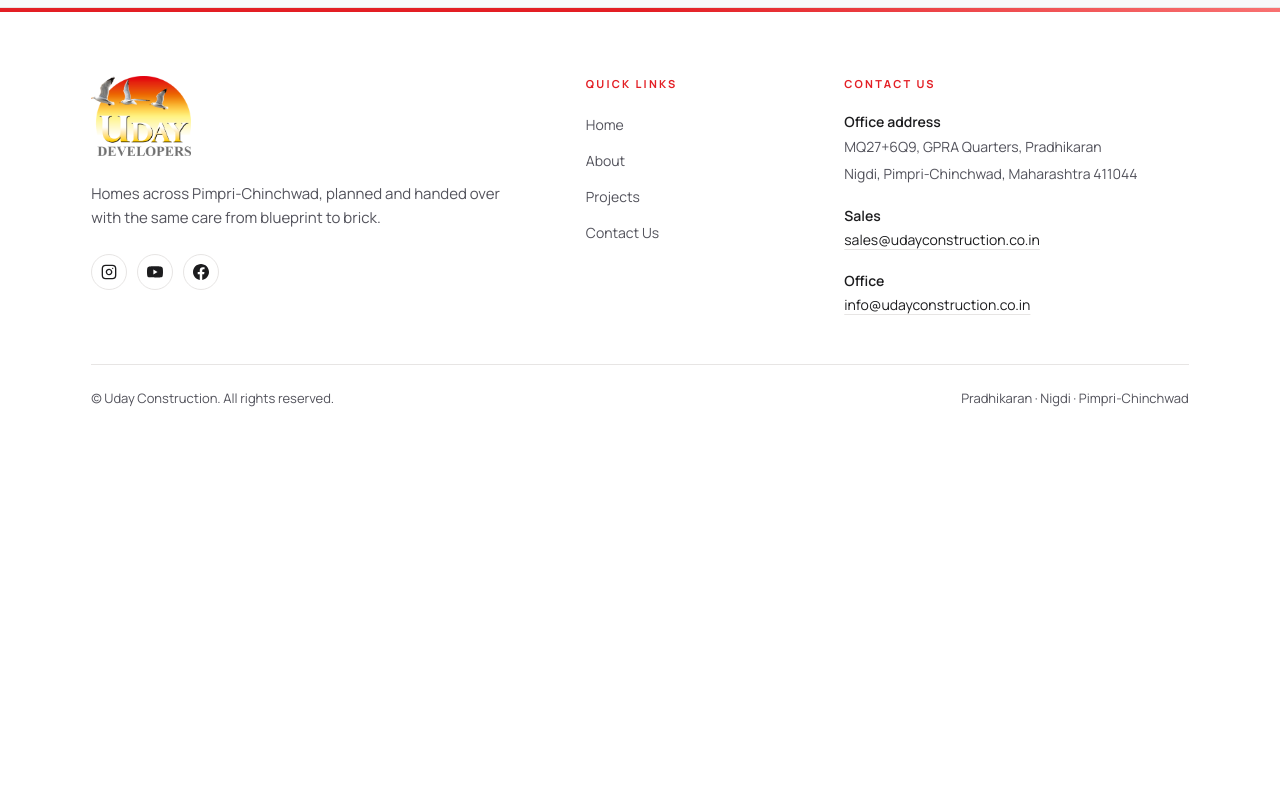
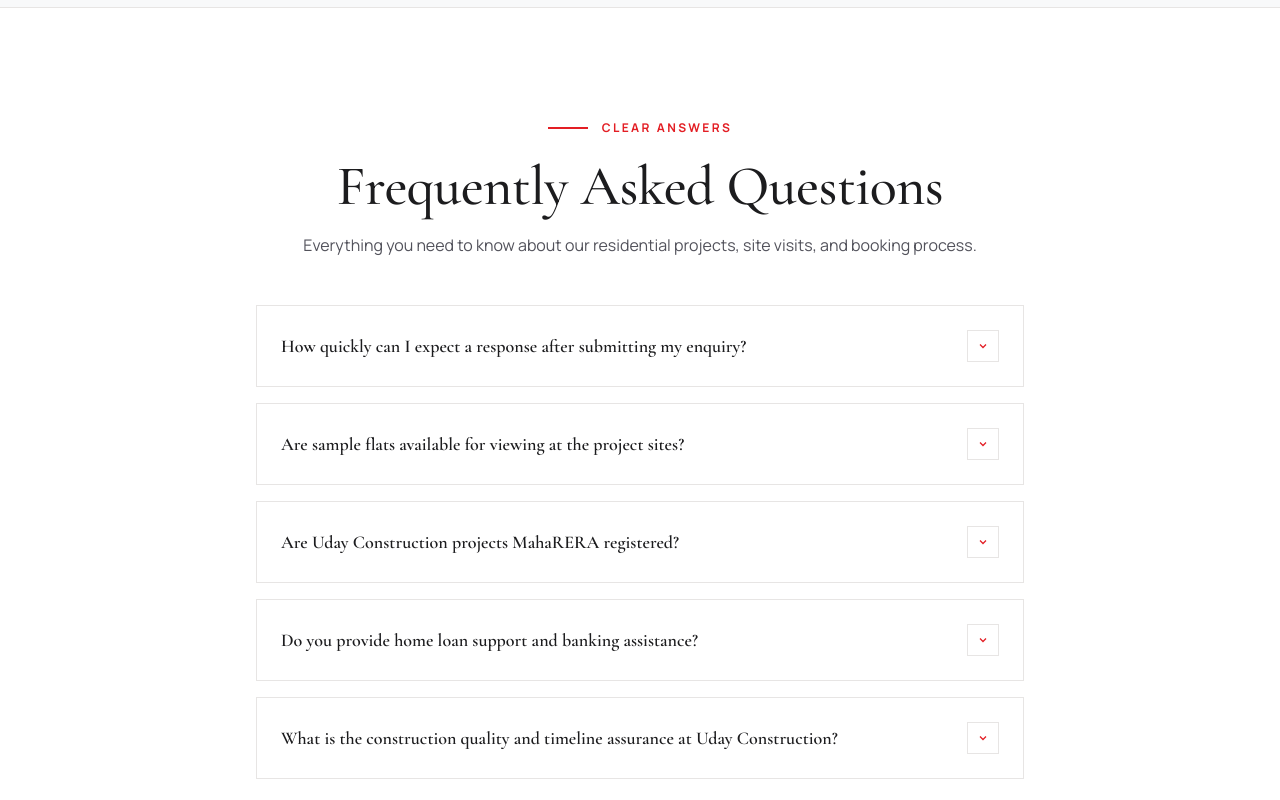
Before and after one commit to maheshmindfull-tech/uday-construction, a React (Vite) app: page / in a window 1280 px wide. Shown: the part 6680-7480 px from the top of the page. Before the commit the page ends 7112 px from the top, so only its background shows below. Built offline with nearby package versions, Linux system fonts and the light colour scheme.

Commit message:
Move Frequently Asked Questions section to bottom of Home page from Contact page

```diff
--- /dev/null
+++ b/src/components/FAQ.jsx
@@ -0,0 +1,88 @@
+import { useState } from 'react'
+import Reveal from './Reveal'
+
+const FAQS = [
+  {
+    question: 'How quickly can I expect a response after submitting my enquiry?',
+    answer:
+      'Our dedicated property advisor will review your preferences and get in touch with you within one to two working hours (during business hours from 9:30 AM to 7:00 PM).',
+  },
+  {
+    question: 'Are sample flats available for viewing at the project sites?',
+    answer:
+      'Yes, fully furnished show residences are open for walk-throughs at our ongoing projects including Uday Emerald Park in Punawale and Uday Royal Park in Kiwale. We recommend scheduling a slot in advance for a private guided tour.',
+  },
+  {
+    question: 'Are Uday Construction projects MahaRERA registered?',
+    answer:
+      'All ongoing and delivered developments strictly comply with MahaRERA regulations and local development authorities. RERA registration numbers and verified documentation are provided for every unit.',
+  },
+  {
+    question: 'Do you provide home loan support and banking assistance?',
+    answer:
+      'Yes, all our projects have tie-ups with leading nationalized and private financial institutions including SBI, HDFC, ICICI, and Axis Bank for swift loan approvals and competitive interest rates.',
+  },
+  {
+    question: 'What is the construction quality and timeline assurance at Uday Construction?',
+    answer:
+      'With over 35 years of engineering legacy and 10M+ sq.ft. developed across Pune and PCMC, we ensure earthquake-resistant RCC frame structures, branded fittings, and strict adherence to project handover schedules.',
+  },
+]
+
+export default function FAQ() {
+  const [openFaq, setOpenFaq] = useState(null)
+
+  return (
+    <section aria-label="Frequently Asked Questions" className="w-full bg-white border-t border-line py-20 md:py-28">
+      <div className="mx-auto max-w-site px-5 md:px-10">
+        <div className="mx-auto max-w-3xl text-center">
+          <Reveal>
+            <div className="eyebrow justify-center text-sun">Clear Answers</div>
+            <h2 className="section-title mt-5">Frequently Asked Questions</h2>
+            <p className="mt-4 text-base text-body">
+              Everything you need to know about our residential projects, site visits, and booking process.
+            </p>
+          </Reveal>
+        </div>
+
+        <div className="mx-auto mt-12 max-w-3xl space-y-4">
+          {FAQS.map((faq, index) => {
+            const isOpen = openFaq === index
+            return (
+              <div
+                key={faq.question}
+                className="border border-line bg-white transition-colors duration-200"
+              >
+                <button
+                  type="button"
+                  onClick={() => setOpenFaq(isOpen ? null : index)}
+                  className="flex w-full items-center justify-between p-6 text-left"
+                  aria-expanded={isOpen}
+                >
+                  <span className="text-base font-semibold text-ink sm:text-lg pr-4 font-display">
+                    {faq.question}
+                  </span>
+                  <span
+                    className={`flex h-8 w-8 flex-shrink-0 items-center justify-center border border-line bg-cream text-sun transition-transform duration-300 ${
+                      isOpen ? 'rotate-180' : ''
+                    }`}
+                  >
+                    <svg width="12" height="12" viewBox="0 0 24 24" fill="none" stroke="currentColor" strokeWidth="2.5">
+                      <path d="M6 9l6 6 6-6" />
+                    </svg>
+                  </span>
+                </button>
+
+                {isOpen && (
+                  <div className="border-t border-line/60 px-6 pb-6 pt-3 text-sm leading-relaxed text-body">
+                    {faq.answer}
+                  </div>
+                )}
+              </div>
+            )
+          })}
+        </div>
+      </div>
+    </section>
+  )
+}
--- a/src/pages/ContactPage.jsx
+++ b/src/pages/ContactPage.jsx
@@ -10,33 +10,11 @@ const inputClass =
 const labelClass = 'block text-[11px] font-bold uppercase tracking-[0.16em] text-body'
 
 
-const FAQS = [
-  {
-    question: 'How quickly can I expect a response after submitting my enquiry?',
-    answer:
-      'Our dedicated property advisor will review your preferences and get in touch with you within one to two working hours (during business hours from 9:30 AM to 7:00 PM).',
-  },
-  {
-    question: 'Are sample flats available for viewing at the project sites?',
-    answer:
-      'Yes, fully furnished show residences are open for walk-throughs at our ongoing projects including Uday Emerald Park in Punawale and Uday Royal Park in Kiwale. We recommend scheduling a slot in advance for a private guided tour.',
-  },
-  {
-    question: 'Are Uday Construction projects MahaRERA registered?',
-    answer:
-      'All ongoing and delivered developments strictly comply with MahaRERA regulations and local development authorities. RERA registration numbers and verified documentation are provided for every unit.',
-  },
-  {
-    question: 'Do you provide home loan support and banking assistance?',
-    answer:
-      'Yes, all our projects have tie-ups with leading nationalized and private financial institutions including SBI, HDFC, ICICI, and Axis Bank for swift loan approvals and competitive interest rates.',
-  },
-]
 
 export default function ContactPage() {
   const [formStatus, setFormStatus] = useState('idle')
   const [referenceId, setReferenceId] = useState('')
-  const [openFaq, setOpenFaq] = useState(null)
+
   const [sendWhatsApp, setSendWhatsApp] = useState(true)
 
   useEffect(() => {
@@ -479,53 +457,6 @@ export default function ContactPage() {
           </div>
         </div>
       </section>
-
-      {/* Frequently Asked Questions */}
-      <section aria-label="Frequently Asked Questions" className="mx-auto max-w-site px-5 py-20 md:px-10 md:py-28">
-        <div className="mx-auto max-w-3xl text-center">
-          <Reveal>
-            <div className="eyebrow justify-center text-sun">Clear Answers</div>
-            <h2 className="section-title mt-5">Frequently Asked Questions</h2>
-            <p className="mt-4 text-base text-body">
-              Everything you need to know before visiting our sites or reserving your home.
-            </p>
-          </Reveal>
-        </div>
-
-        <div className="mx-auto mt-12 max-w-3xl space-y-4">
-          {FAQS.map((faq, index) => {
-            const isOpen = openFaq === index
-            return (
-              <div
-                key={faq.question}
-                className="border border-line bg-white transition-colors duration-200"
-              >
-                <button
-                  type="button"
-                  onClick={() => setOpenFaq(isOpen ? null : index)}
-                  className="flex w-full items-center justify-between p-6 text-left"
-                  aria-expanded={isOpen}
-                >
-                  <span className="text-base font-semibold text-ink sm:text-lg pr-4 font-display">
-                    {faq.question}
-                  </span>
-                  <span className={`flex h-8 w-8 flex-shrink-0 items-center justify-center rounded-full border border-line bg-cream text-sun transition-transform duration-300 ${isOpen ? 'rotate-180' : ''}`}>
-                    <svg width="12" height="12" viewBox="0 0 24 24" fill="none" stroke="currentColor" strokeWidth="2.5">
-                      <path d="M6 9l6 6 6-6" />
-                    </svg>
-                  </span>
-                </button>
-
-                {isOpen && (
-                  <div className="border-t border-line/60 px-6 pb-6 pt-3 text-sm leading-relaxed text-body">
-                    {faq.answer}
-                  </div>
-                )}
-              </div>
-            )
-          })}
-        </div>
-      </section>
     </article>
   )
 }
--- a/src/pages/HomePage.jsx
+++ b/src/pages/HomePage.jsx
@@ -8,6 +8,7 @@ import Projects from '../components/Projects'
 import Thoughts from '../components/Thoughts'
 import ComingSoonBanner from '../components/ComingSoonBanner'
 import Testimonials from '../components/Testimonials'
+import FAQ from '../components/FAQ'
 import Reveal from '../components/Reveal'
 
 export default function HomePage() {
@@ -37,6 +38,9 @@ export default function HomePage() {
       <Reveal>
         <Testimonials />
       </Reveal>
+      <Reveal>
+        <FAQ />
+      </Reveal>
     </>
   )
 }
```
